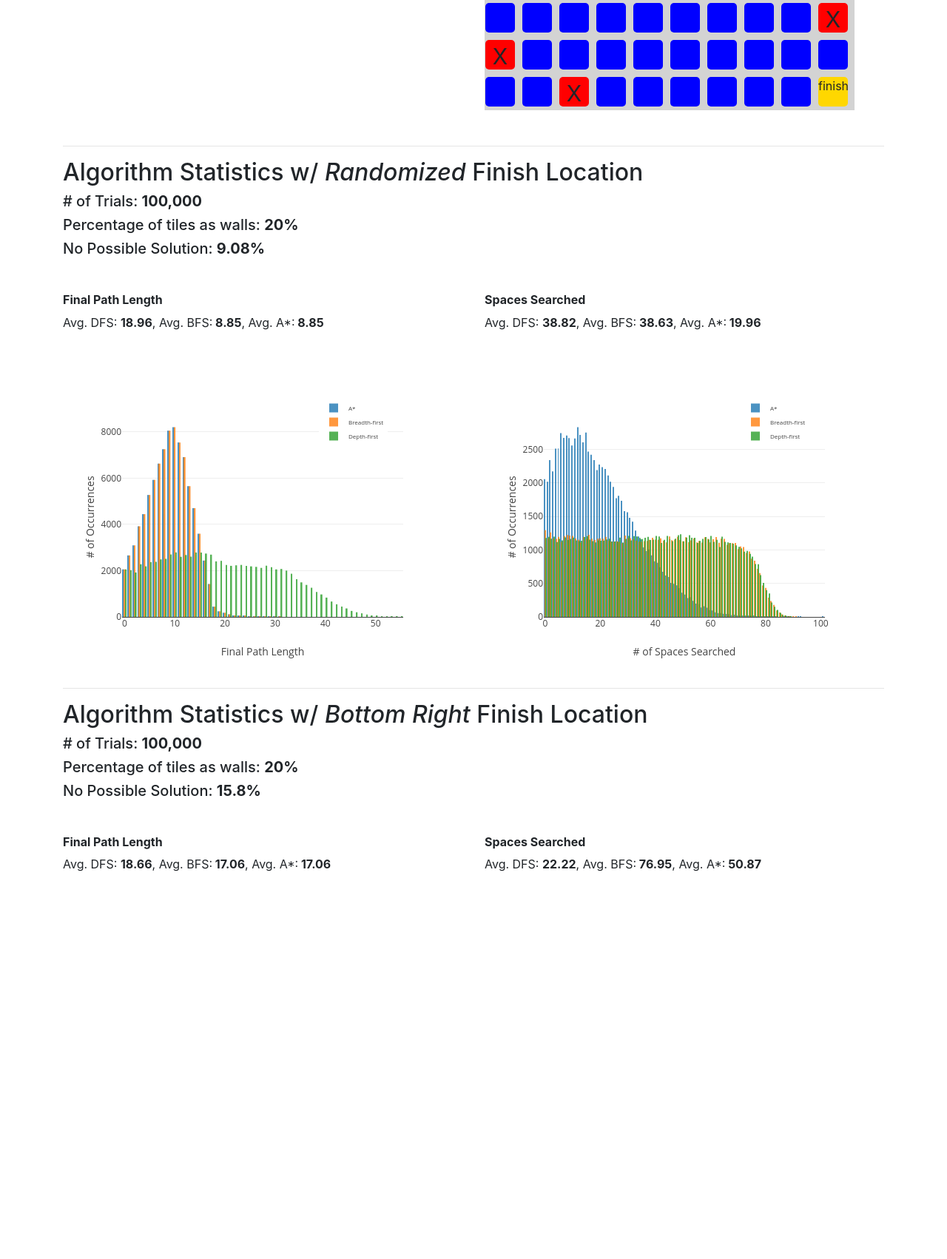
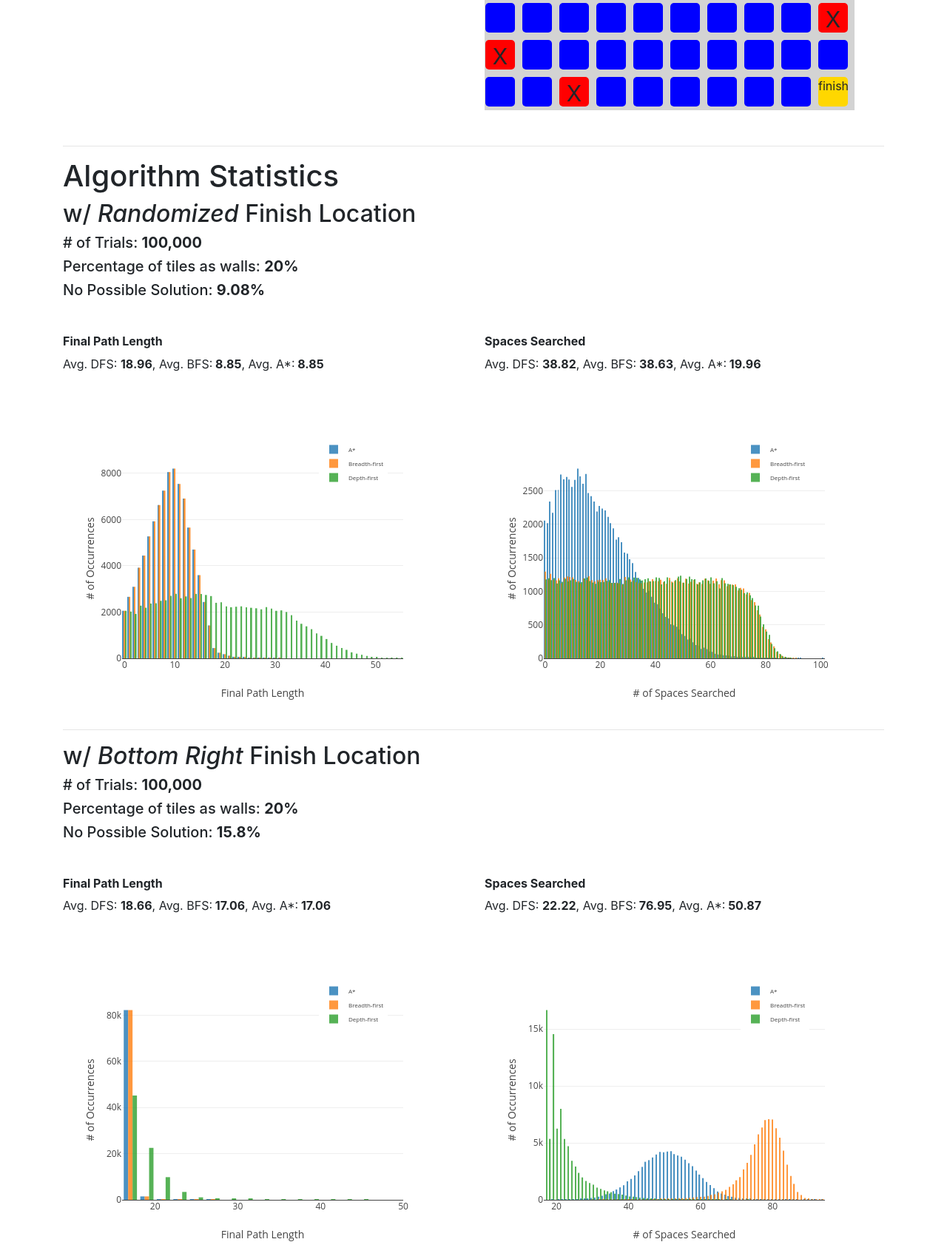
Before and after one commit to slevin886/maze_maker, a Flask app: page / in a window 1280 px wide. Shown: the part 464-2166 px from the top of the page at 74% size. Before the commit the page ends 1642 px from the top, so only its background shows below. Run offline with Flask 2, Linux system fonts and the light colour scheme; some libraries are stand-ins or nearby versions.

Commit message:
added set maze finish figures

```diff
--- /dev/null
+++ b/static/stats/set_search_final.js
@@ -0,0 +1,38 @@
+// plotly graphs of simulations with the final location fixed at the bottom right of the maze
+
+
+var dataFinalPath = [{"name": "A*",
+                     "opacity": 0.8, "type": "bar",
+                     "x": [17, 19, 21, 23, 25, 33, 27, 29],
+                     "y": [82240, 1477, 249, 60, 24, 1, 6, 1]},
+                     {"name": "Breadth-first",
+                     "opacity": 0.8, "type": "bar",
+                     "x": [17, 19, 21, 23, 25, 33, 27, 29],
+                     "y": [82240, 1477, 249, 60, 24, 1, 6, 1]},
+                     {"name": "Depth-first", "opacity": 0.8, "type": "bar",
+                     "x": [17, 19, 23, 21, 31, 33, 27, 25, 35, 29, 41, 39, 37, 43, 47, 45, 49],
+                     "y": [45228, 22525, 3420, 9828, 325, 230, 693, 1078, 138, 416, 22, 47, 94, 8, 1, 4, 1]}];
+
+var dataFinalLayout = {"xaxis": {"title": {"text": "Final Path Length"}},
+                           "yaxis": {"title": {"text": "# of Occurrences"}},
+                           "legend": {x: 0.7, y: 1.1, font: {size: 8}}};
+
+Plotly.newPlot('search_final', dataFinalPath, dataFinalLayout, {"displayModeBar": false});
+
+var dataSearch =  [{"name": "A*",
+                     "opacity": 0.8, "type": "bar",
+                     "x": [52, 46, 53, 55, 36, 49, 47, 41, 51, 42, 65, 59, 50, 63, 43, 54, 57, 28, 39, 58, 62, 40, 56, 45, 67, 33, 69, 37, 34, 44, 60, 61, 66, 48, 64, 30, 26, 35, 38, 68, 72, 31, 74, 71, 78, 32, 70, 29, 27, 25, 24, 80, 75, 73, 23, 76, 82, 19, 83, 79, 89, 84, 22, 90, 77, 81, 87, 91, 85, 94, 92, 21, 86],
+                     "y": [4264, 3483, 4013, 3776, 763, 4206, 3719, 1835, 4235, 2145, 734, 2572, 4177, 1294, 2520, 3893, 3214, 91, 1288, 2954, 1569, 1631, 3519, 3339, 448, 353, 269, 905, 493, 2893, 2218, 1905, 558, 3982, 1026, 166, 36, 557, 1092, 328, 124, 199, 74, 161, 31, 271, 174, 121, 68, 27, 18, 15, 55, 90, 9, 43, 10, 1, 6, 24, 2, 6, 4, 1, 38, 12, 3, 2, 1, 1, 1, 2, 1]},
+                     {"name": "Breadth-first",
+                     "opacity": 0.8, "type": "bar",
+                     "x": [80, 79, 77, 70, 78, 66, 81, 68, 86, 87, 84, 71, 74, 75, 82, 83, 72, 47, 69, 73, 60, 50, 76, 63, 85, 65, 54, 57, 67, 89, 62, 64, 56, 53, 51, 59, 88, 92, 46, 55, 52, 58, 43, 93, 45, 49, 61, 41, 90, 44, 40, 48, 38, 42, 91, 39, 33, 37, 32, 35, 34, 36, 94, 30],
+                     "y": [7052, 7080, 6351, 1716, 7001, 745, 6278, 1141, 1398, 689, 3078, 1995, 3951, 4878, 5462, 4327, 2672, 46, 1358, 3243, 256, 83, 5753, 432, 2096, 634, 146, 173, 869, 155, 341, 488, 156, 105, 82, 248, 415, 7, 42, 139, 86, 213, 25, 4, 30, 68, 276, 18, 79, 28, 15, 58, 13, 12, 26, 7, 2, 6, 2, 4, 1, 2, 1, 1]},
+                     {"name": "Depth-first", "opacity": 0.8, "type": "bar",
+                     "x": [18, 17, 24, 19, 40, 22, 26, 25, 20, 23, 21, 29, 43, 52, 36, 35, 27, 49, 28, 31, 34, 30, 37, 45, 44, 38, 32, 33, 46, 41, 53, 42, 39, 47, 51, 50, 48, 62, 73, 54, 56, 59, 55, 64, 60, 65, 58, 57, 61, 67, 63, 68],
+                     "y": [5349, 16659, 3422, 14548, 298, 5348, 2367, 2924, 6258, 4705, 7990, 1484, 185, 29, 532, 672, 1968, 61, 1661, 1066, 750, 1325, 499, 139, 159, 453, 956, 836, 108, 278, 35, 238, 372, 111, 45, 41, 64, 5, 1, 16, 13, 14, 24, 3, 13, 2, 5, 13, 6, 2, 5, 1]}];
+
+var dataSearchLayout = {"xaxis": {"title": {"text": "# of Spaces Searched"}},
+                           "yaxis": {"title": {"text": "# of Occurrences"}},
+                           "legend": {x: 0.7, y: 1.1, font: {size: 8}}};
+
+Plotly.newPlot('search_space', dataSearch, dataSearchLayout, {"displayModeBar": false});
--- a/templates/home.html
+++ b/templates/home.html
@@ -65,7 +65,8 @@
             </div>
         </div>
         <hr>
-        <h2>Algorithm Statistics w/ <i>Randomized</i> Finish Location</h2>
+        <h1>Algorithm Statistics</h1>
+        <h2>w/ <i>Randomized</i> Finish Location</h2>
         <h5># of Trials: <strong>100,000</strong></h5>
         <h5>Percentage of tiles as walls: <strong>20%</strong></h5>
         <h5>No Possible Solution: <strong>9.08%</strong></h5>
@@ -85,7 +86,7 @@
             <script src="{{ url_for('static', filename='stats/rand_search_final.js') }}"></script>
         </div>
         <hr>
-        <h2>Algorithm Statistics w/ <i>Bottom Right</i> Finish Location</h2>
+        <h2>w/ <i>Bottom Right</i> Finish Location</h2>
         <h5># of Trials: <strong>100,000</strong></h5>
         <h5>Percentage of tiles as walls: <strong>20%</strong></h5>
         <h5>No Possible Solution: <strong>15.8%</strong></h5>
@@ -93,13 +94,16 @@
             <div class="col-6">
                 <h6><strong>Final Path Length</strong></h6>
                 <p>Avg. DFS: <strong> 18.66</strong>,  Avg. BFS:<strong> 17.06</strong>, Avg. A*:<strong> 17.06</strong></p>
-
+                <div id="search_final">
+                </div>
             </div>
             <div class="col-6">
                 <h6><strong>Spaces Searched</strong></h6>
                 <p>Avg. DFS: <strong> 22.22</strong>,  Avg. BFS:<strong> 76.95</strong>, Avg. A*:<strong> 50.87</strong></p>
-
+                <div id="search_space">
+                </div>
             </div>
+            <script src="{{ url_for('static', filename='stats/set_search_final.js') }}"></script>
         </div>
     </div>
 </body>
```
Also changed, not shown: 1 other file.
